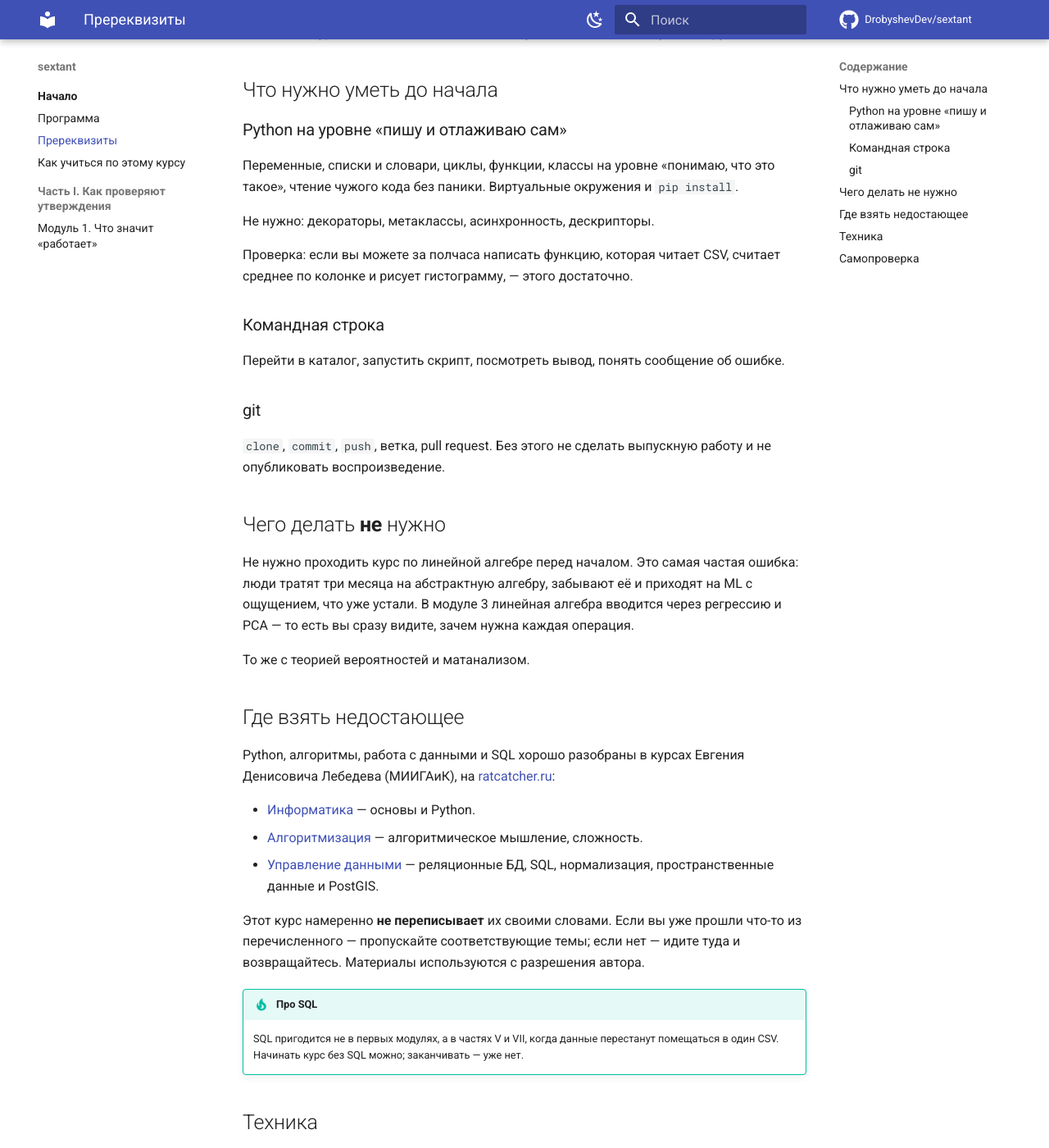
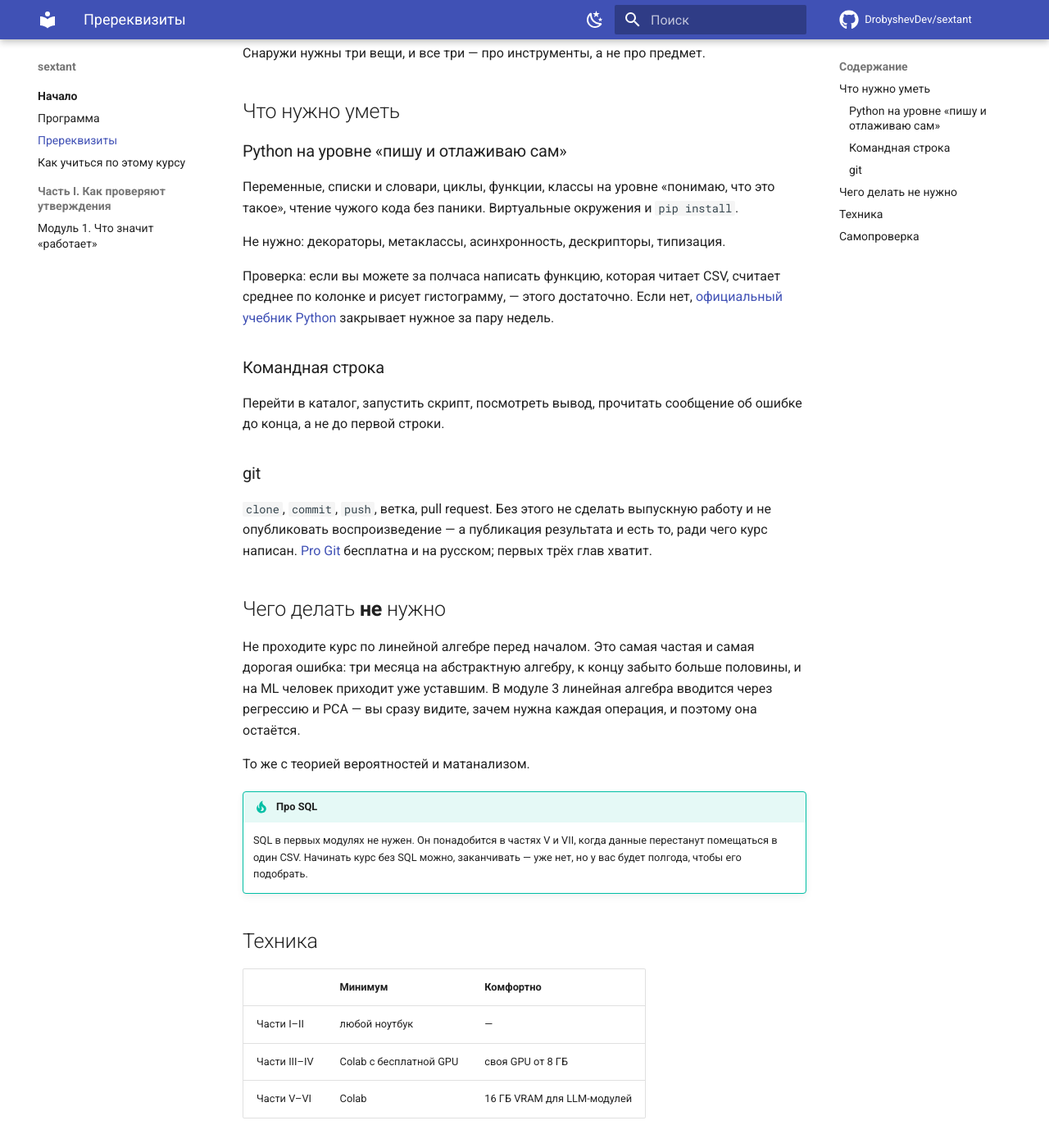
Before and after one commit to DrobyshevDev/lemma, an MkDocs documentation site: the page built from docs/prerequisites.md, in a window 1280 px wide and 1400 px high, scrolled down 220 px. Shown: the whole window at 82% size. Built offline with MkDocs 1.6.1 and Material for MkDocs 9.7.7, drawn with Linux system fonts in a browser that asks for light colours; comment, search, counter and statistics services are not loaded; some of the changed text lies outside the part shown.

Commit message:
Позиционировать курс как бесплатную дорожную карту организации
Курс -- продукт DrobyshevDev, а не сборник ссылок, и подавался он слабее, чем
есть: главное свойство "бесплатно и целиком открыто" не было названо ни на
главной, ни в README, а связь с организацией упоминалась вскользь.

Теперь сказано прямо: дорожная карта в ML, DL и RL от организации, которая
делает mlango, glia, decisionrl и praxis; двадцать семь модулей; без регистрации
и без рассрочки. И оговорено, что библиотеки используются не как реклама внутри
курса, а наоборот: они написаны потому, что без них проверять утверждения
неудобно.

Раздел с внешними курсами-пререквизитами убран. Он уводил читателя в соседнюю
предметную область и разбавлял позиционирование организации, а по существу был
не нужен: математика вводится внутри курса, снаружи нужны только Python,
терминал и git -- на них хватает официальной документации.

Copyright в лицензии на текст переведён на организацию.

Co-Authored-By: Claude Opus 5 <noreply@anthropic.com>

```diff
--- a/docs/prerequisites.md
+++ b/docs/prerequisites.md
@@ -1,57 +1,49 @@
 # Пререквизиты
 
 Курс рассчитан на человека, который **не знает ни машинного обучения, ни высшей
-математики**. Всё, что нужно, вводится по ходу и ровно тогда, когда становится нужным.
+математики**. Линейная алгебра, теория вероятностей и производные вводятся внутри курса —
+в модулях 2–4, — и вводятся под конкретную задачу, а не «на всякий случай».
 
-Но кое-что курс всё-таки не объясняет, потому что это объяснено лучше в других местах.
+Снаружи нужны три вещи, и все три — про инструменты, а не про предмет.
 
-## Что нужно уметь до начала
+## Что нужно уметь
 
 ### Python на уровне «пишу и отлаживаю сам»
 
 Переменные, списки и словари, циклы, функции, классы на уровне «понимаю, что это такое»,
 чтение чужого кода без паники. Виртуальные окружения и `pip install`.
 
-Не нужно: декораторы, метаклассы, асинхронность, дескрипторы.
+Не нужно: декораторы, метаклассы, асинхронность, дескрипторы, типизация.
 
 Проверка: если вы можете за полчаса написать функцию, которая читает CSV, считает среднее
-по колонке и рисует гистограмму, — этого достаточно.
+по колонке и рисует гистограмму, — этого достаточно. Если нет,
+[официальный учебник Python](https://docs.python.org/3/tutorial/) закрывает нужное за
+пару недель.
 
 ### Командная строка
 
-Перейти в каталог, запустить скрипт, посмотреть вывод, понять сообщение об ошибке.
+Перейти в каталог, запустить скрипт, посмотреть вывод, прочитать сообщение об ошибке до
+конца, а не до первой строки.
 
 ### git
 
 `clone`, `commit`, `push`, ветка, pull request. Без этого не сделать выпускную работу и не
-опубликовать воспроизведение.
+опубликовать воспроизведение — а публикация результата и есть то, ради чего курс написан.
+[Pro Git](https://git-scm.com/book/ru/v2) бесплатна и на русском; первых трёх глав хватит.
 
 ## Чего делать **не** нужно
 
-Не нужно проходить курс по линейной алгебре перед началом. Это самая частая ошибка: люди
-тратят три месяца на абстрактную алгебру, забывают её и приходят на ML с ощущением, что
-уже устали. В модуле 3 линейная алгебра вводится через регрессию и PCA — то есть вы сразу
-видите, зачем нужна каждая операция.
+Не проходите курс по линейной алгебре перед началом. Это самая частая и самая дорогая
+ошибка: три месяца на абстрактную алгебру, к концу забыто больше половины, и на ML человек
+приходит уже уставшим. В модуле 3 линейная алгебра вводится через регрессию и PCA — вы
+сразу видите, зачем нужна каждая операция, и поэтому она остаётся.
 
 То же с теорией вероятностей и матанализом.
 
-## Где взять недостающее
-
-Python, алгоритмы, работа с данными и SQL хорошо разобраны в курсах Евгения Денисовича
-Лебедева (МИИГАиК), на [ratcatcher.ru](https://ratcatcher.ru/):
-
-- [Информатика](https://ratcatcher.ru/media/inf_robo/main.html) — основы и Python.
-- [Алгоритмизация](https://ratcatcher.ru/alg) — алгоритмическое мышление, сложность.
-- [Управление данными](https://ratcatcher.ru/bd) — реляционные БД, SQL, нормализация,
-  пространственные данные и PostGIS.
-
-Этот курс намеренно **не переписывает** их своими словами. Если вы уже прошли что-то из
-перечисленного — пропускайте соответствующие темы; если нет — идите туда и возвращайтесь.
-Материалы используются с разрешения автора.
-
 !!! tip "Про SQL"
-    SQL пригодится не в первых модулях, а в частях V и VII, когда данные перестанут
-    помещаться в один CSV. Начинать курс без SQL можно; заканчивать — уже нет.
+    SQL в первых модулях не нужен. Он понадобится в частях V и VII, когда данные
+    перестанут помещаться в один CSV. Начинать курс без SQL можно, заканчивать — уже нет,
+    но у вас будет полгода, чтобы его подобрать.
 
 ## Техника
 
@@ -61,8 +53,8 @@ Python, алгоритмы, работа с данными и SQL хорошо
 | Части III–IV | Colab с бесплатной GPU | своя GPU от 8 ГБ |
 | Части V–VI | Colab | 16 ГБ VRAM для LLM-модулей |
 
-Каждый ноутбук курса устроен так, чтобы **запускаться на CPU за разумное время** —
-на уменьшенных данных, с честной пометкой, какое число получится на полном прогоне.
+Каждый ноутбук курса устроен так, чтобы **запускаться на CPU за разумное время** — на
+уменьшенных данных, с честной пометкой, какое число получится на полном прогоне.
 Отсутствие видеокарты не должно останавливать обучение; оно должно замедлять эксперименты.
 
 ## Самопроверка
--- a/mkdocs.yml
+++ b/mkdocs.yml
@@ -1,8 +1,8 @@
 site_name: sextant
 site_description: >-
-  Курс по машинному обучению, нейросетям, обучению с подкреплением и
+  Бесплатный курс по машинному обучению, нейросетям, обучению с подкреплением и
   рекомендательным системам — с нуля и до умения читать и воспроизводить
-  исследования.
+  исследования. Дорожная карта в ML, DL и RL от организации DrobyshevDev.
 site_url: https://drobyshevdev.github.io/sextant/
 repo_url: https://github.com/DrobyshevDev/sextant
 repo_name: DrobyshevDev/sextant
```
Also changed, not shown: README.md (+33 -16 lines), docs/index.md (+20 -3 lines), 1 other file.
